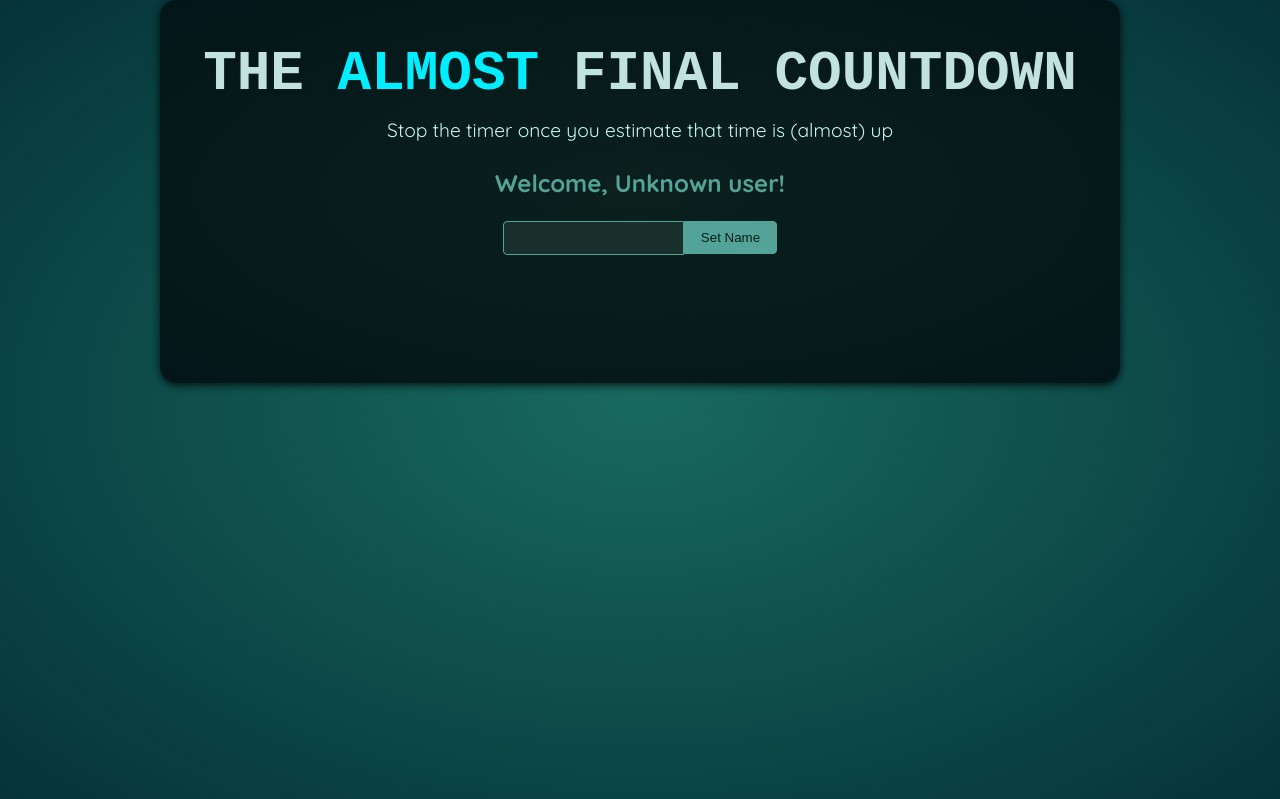
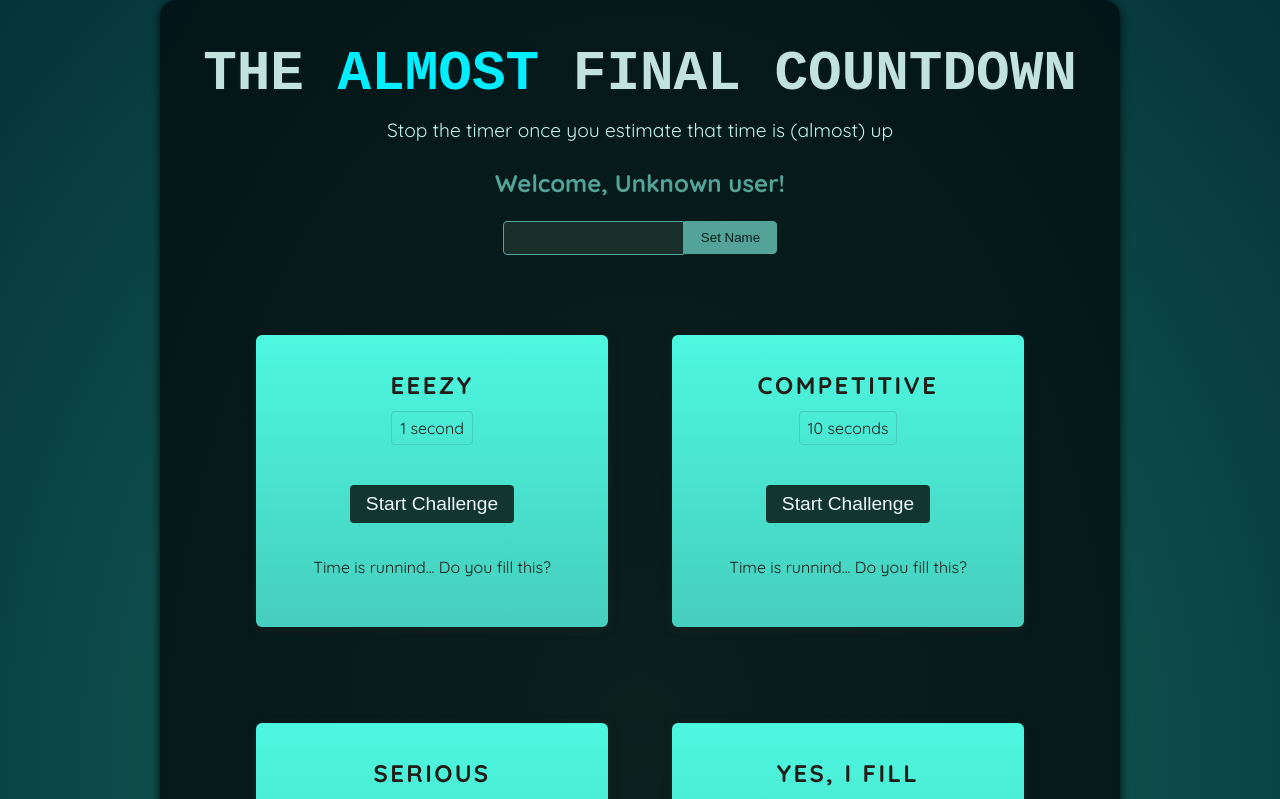
Before and after one commit to baidikov-roman-mi/will-you-challange, a React (Vite) app: page / in a window 1280 px wide. Shown: the top 799 px of the page. Built offline with nearby package versions, Linux system fonts and the light colour scheme; a web font is replaced by a local one.

Commit message:
update: add timer blocks, refactor app.tsx and player.tsx

```diff
--- a/src/App.tsx
+++ b/src/App.tsx
@@ -1,10 +1,23 @@
 import Player from "./components/Player.tsx"
+import TimerChallenge from "./components/TimerChallenge.tsx"
 
-function App() {
+const challenges = [
+  { title: "Eeezy", time: 1 },
+  { title: "Competitive", time: 10 },
+  { title: "Serious", time: 15 },
+  { title: "Yes, I fill", time: 30 },
+  { title: "Time God", time: 60 }
+]
+
+const App = () => {
   return (
     <>
       <Player />
-      <div id="challenges"></div>
+      <div id="challenges">
+        {challenges.map((challenge) => (
+          <TimerChallenge title={challenge.title} targetTime={challenge.time} />
+        ))}
+      </div>
     </>
   )
 }
--- a/src/components/Player.tsx
+++ b/src/components/Player.tsx
@@ -1,6 +1,6 @@
 import { useState, useRef } from "react"
 
-export default function Player() {
+const Player = () => {
   const playerNameRef = useRef<HTMLInputElement>(null)
 
   const [playerName, setPlayerName] = useState<string | undefined>()
@@ -21,3 +21,5 @@ export default function Player() {
     </section>
   )
 }
+
+export default Player
--- /dev/null
+++ b/src/components/TimerChallenge.tsx
@@ -0,0 +1,23 @@
+interface Props {
+  title: string
+  targetTime: number
+}
+
+const TimerChallenge = ({ title, targetTime }: Props) => {
+  return (
+    <>
+      <section className="challenge">
+        <h2>{title}</h2>
+        <p className="challenge-time">
+          {targetTime} second{targetTime > 1 ? "s" : ""}
+        </p>
+        <p>
+          <button> Start Challenge</button>
+        </p>
+        <p>Time is runnind... Do you fill this?</p>
+      </section>
+    </>
+  )
+}
+
+export default TimerChallenge
```
